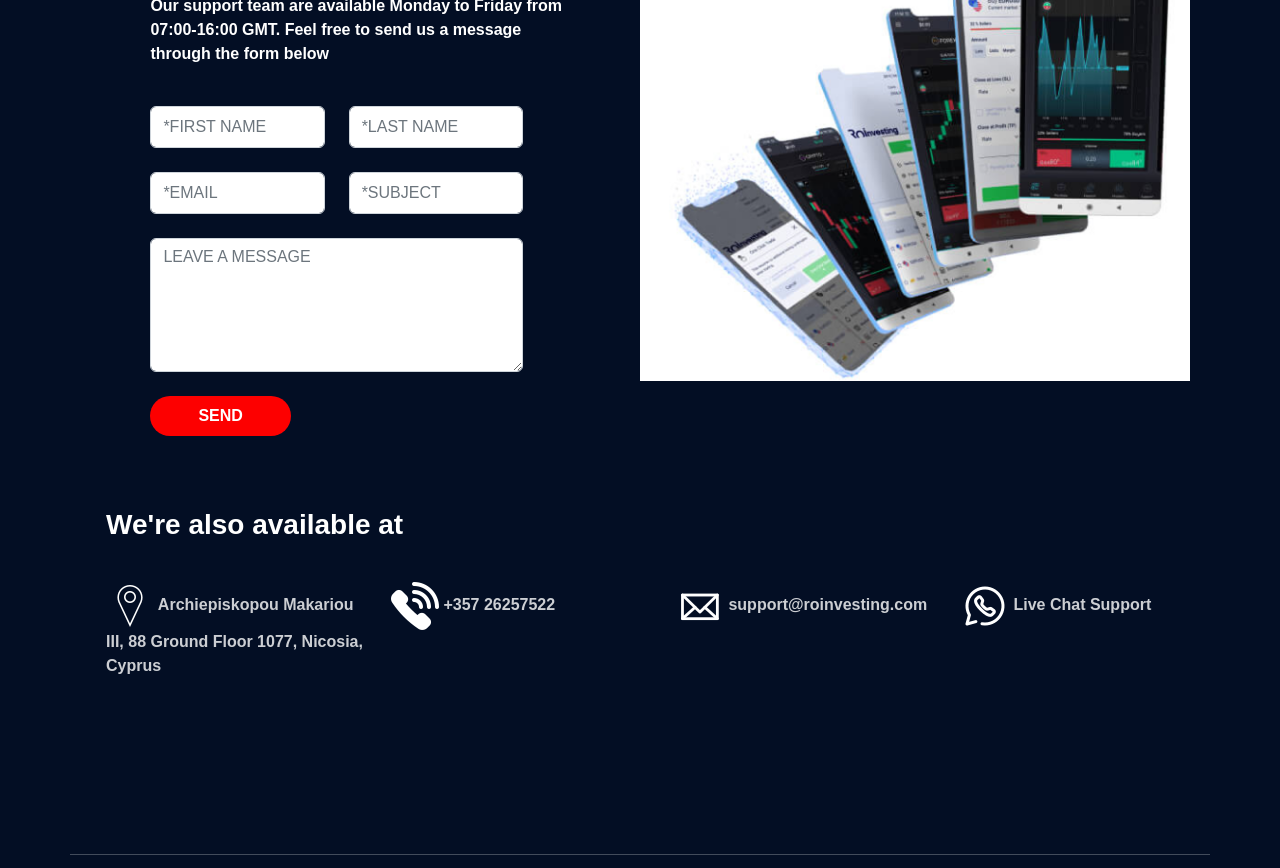
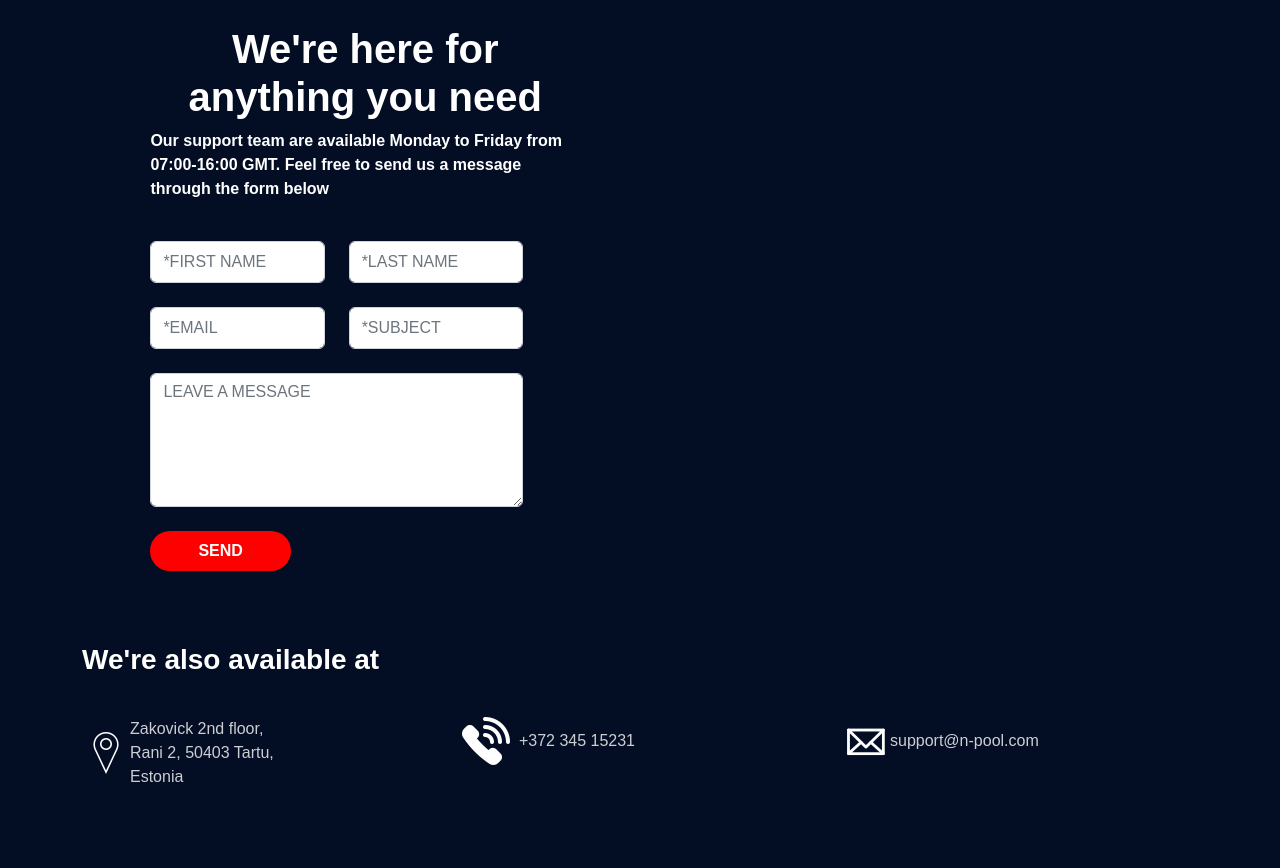
Before and after one commit to PrazHub/n-pool-frontend, a plain HTML site: page contact-us.html in a window 1280 px wide. Shown: the part 222-1090 px from the top of the page. Drawn offline with Linux system fonts and the light colour scheme.

Commit message:
UPDATE contact us page

```diff
--- a/contact-us.html
+++ b/contact-us.html
@@ -1,6 +1,5 @@
 <!DOCTYPE html>
 <html lang="en">
-
     <head>
         <script src="./js/jquery-3.6.0.min.js"></script>
         <script>
@@ -14,7 +13,9 @@
         <meta name="viewport" content="width=device-width, initial-scale=1.0" />
         <title>Contact Us</title>
         <meta name="description" content="porifa" />
-  <link rel="stylesheet" href="https://stackpath.bootstrapcdn.com/font-awesome/4.7.0/css/font-awesome.min.css" />
+        <link
+            rel="stylesheet"
+            href="https://stackpath.bootstrapcdn.com/font-awesome/4.7.0/css/font-awesome.min.css" />
         <link rel="stylesheet" href="./css/bootstrap.min.css" />
         <link rel="stylesheet" href="./css/custom.css" />
     </head>
@@ -24,48 +25,74 @@
         <main>
             <section class="contact-sec mt-4r py-5">
                 <div class="container-fluid px-10">
-        <div class="row py-4 py-lg-0">
+                    <div class="row">
+                        <div class="col-lg-12">
+                            <h2 class="font-700 p-2 text-center">Contact Us</h2>
+                            <hr />
+                        </div>
+                    </div>
+                    <div class="row py-5">
                         <div class="col-lg-6">
                             <div class="mx-auto">
                                 <h1 class="fw-bold px-5 text-center">
-                We're here for<br />
+                                    We're here for
+                                    <br />
                                     anything you need
                                 </h1>
-              <p class=" font-700 px-5">
-                Our support team are available Monday to Friday from
-                07:00-16:00 GMT. Feel free to send us a message through the
-                form below
+                                <p class="font-700 px-5">
+                                    Our support team are available Monday to Friday from 07:00-16:00
+                                    GMT. Feel free to send us a message through the form below
                                 </p>
                                 <div class="w-80">
                                     <div class="pl-5">
                                         <form action="#" method="post">
                                             <div class="row">
                                                 <div class="col-lg-6">
-                        <input type="text" class="form-control py-2 mt-4" id="exampleInputEmail1"
-                          aria-describedby="emailHelp" placeholder="*FIRST NAME" />
+                                                    <input
+                                                        type="text"
+                                                        class="form-control py-2 mt-4"
+                                                        id="exampleInputEmail1"
+                                                        aria-describedby="emailHelp"
+                                                        placeholder="*FIRST NAME" />
                                                 </div>
                                                 <br />
                                                 <div class="col-lg-6">
-                        <input type="text" class="form-control py-2 mt-4" id="exampleInputEmail1"
-                          aria-describedby="emailHelp" placeholder="*LAST NAME" />
+                                                    <input
+                                                        type="text"
+                                                        class="form-control py-2 mt-4"
+                                                        id="exampleInputEmail1"
+                                                        aria-describedby="emailHelp"
+                                                        placeholder="*LAST NAME" />
                                                 </div>
                                             </div>
                                             <div class="row">
                                                 <div class="col-lg-6">
-                        <input type="email" class="form-control py-2 py-2 mt-4" id="exampleInputEmail1"
-                          aria-describedby="emailHelp" placeholder="*EMAIL" />
+                                                    <input
+                                                        type="email"
+                                                        class="form-control py-2 py-2 mt-4"
+                                                        id="exampleInputEmail1"
+                                                        aria-describedby="emailHelp"
+                                                        placeholder="*EMAIL" />
                                                 </div>
                                                 <br />
                                                 <div class="col-lg-6">
-                        <input type="text" class="form-control py-2 mt-4" id="exampleInputEmail1"
-                          aria-describedby="emailHelp" placeholder="*SUBJECT" />
+                                                    <input
+                                                        type="text"
+                                                        class="form-control py-2 mt-4"
+                                                        id="exampleInputEmail1"
+                                                        aria-describedby="emailHelp"
+                                                        placeholder="*SUBJECT" />
                                                 </div>
                                             </div>
                                             <br />
-                    <textarea class="form-control" placeholder="LEAVE A MESSAGE" id="floatingTextarea"
+                                            <textarea
+                                                class="form-control"
+                                                placeholder="LEAVE A MESSAGE"
+                                                id="floatingTextarea"
                                                 rows="5"></textarea>
                                             <br />
-                    <button type="submit"
+                                            <button
+                                                type="submit"
                                                 class="text-white px-5 py-2 fw-bold border-0 rounded-5 transition-all-500 bg-brand-red hover:bg-brand-orange text-uppercase">
                                                 Send
                                             </button>
@@ -75,47 +102,39 @@
                             </div>
                         </div>
                         <div class="text-center col-lg-6 px-0">
-            <img class="img-fluid" src="./img/1x-1.png" alt="" />
+                            <!-- <img class="img-fluid" src="./img/1x-1.png" alt="" /> -->
                         </div>
                     </div>
                 </div>
 
-      <div class="contact-properties py-5 px-8 pl-5">
                 <div class="container">
                     <h3 class="fw-bold py-4">We're also available at</h3>
                     <div class="row">
-            <div class="col-12 col-sm-6 col-lg-3">
-              <div class="crypto-trading-card py-2 transition-all-500 color-brand-light-black">
-                <p class="d-inline fw-bold">
-                  <img class="contact-icons" src="./img/location.png" alt="" />
-                  Archiepiskopou Makariou III, 88 Ground Floor 1077, Nicosia,
-                  Cyprus
-                </p>
+                        <div class="col-12 col-sm-6 col-lg-4">
+                            <div
+                                class="crypto-trading-card d-flex align-items-center py-2 transition-all-500 color-brand-light-black">
+                                <img class="contact-icons" src="./img/location.png" alt="Icon" />
+                                <span>
+                                    Zakovick 2nd floor,
+                                    <br />
+                                    Rani 2, 50403 Tartu,
+                                    <br />
+                                    Estonia
+                                </span>
                             </div>
                         </div>
-            <div class="col-12 col-sm-6 col-lg-3">
-              <div class="crypto-trading-card py-2 transition-all-500 color-brand-light-black">
-                <p class="d-inline fw-bold">
+                        <div class="col-12 col-sm-6 col-lg-4">
+                            <div
+                                class="crypto-trading-card d-flex align-items-center py-2 transition-all-500 color-brand-light-black">
                                 <img class="contact-icons" src="./img/phone_icon.png" alt="" />
-                  +357 26257522
-                </p>
+                                &nbsp; +372 345 15231
                             </div>
                         </div>
-            <div class="col-12 col-sm-6 col-lg-3">
-              <div class="crypto-trading-card py-2 transition-all-500 color-brand-light-black">
-                <p class="d-inline fw-bold">
+                        <div class="col-12 col-sm-6 col-lg-4">
+                            <div
+                                class="crypto-trading-card d-flex align-items-center py-2 transition-all-500 color-brand-light-black">
                                 <img class="contact-icons" src="./img/email-icon.png" alt="" />
-                  support@roinvesting.com
-                </p>
-              </div>
-            </div>
-            <div class="col-12 col-sm-6 col-lg-3">
-              <div class="crypto-trading-card py-2 transition-all-500 color-brand-light-black">
-                <p class="d-inline fw-bold">
-                  <img class="contact-icons" src="./img/chat.png" alt="" />
-                  Live Chat Support
-                </p>
-              </div>
+                                support@n-pool.com
                             </div>
                         </div>
                     </div>
@@ -125,5 +144,4 @@
         <div id="footer"></div>
         <script src="./js/bootstrap.min.js"></script>
     </body>
-
 </html>
```
Lines whose indentation alone changed are shown as unchanged.
